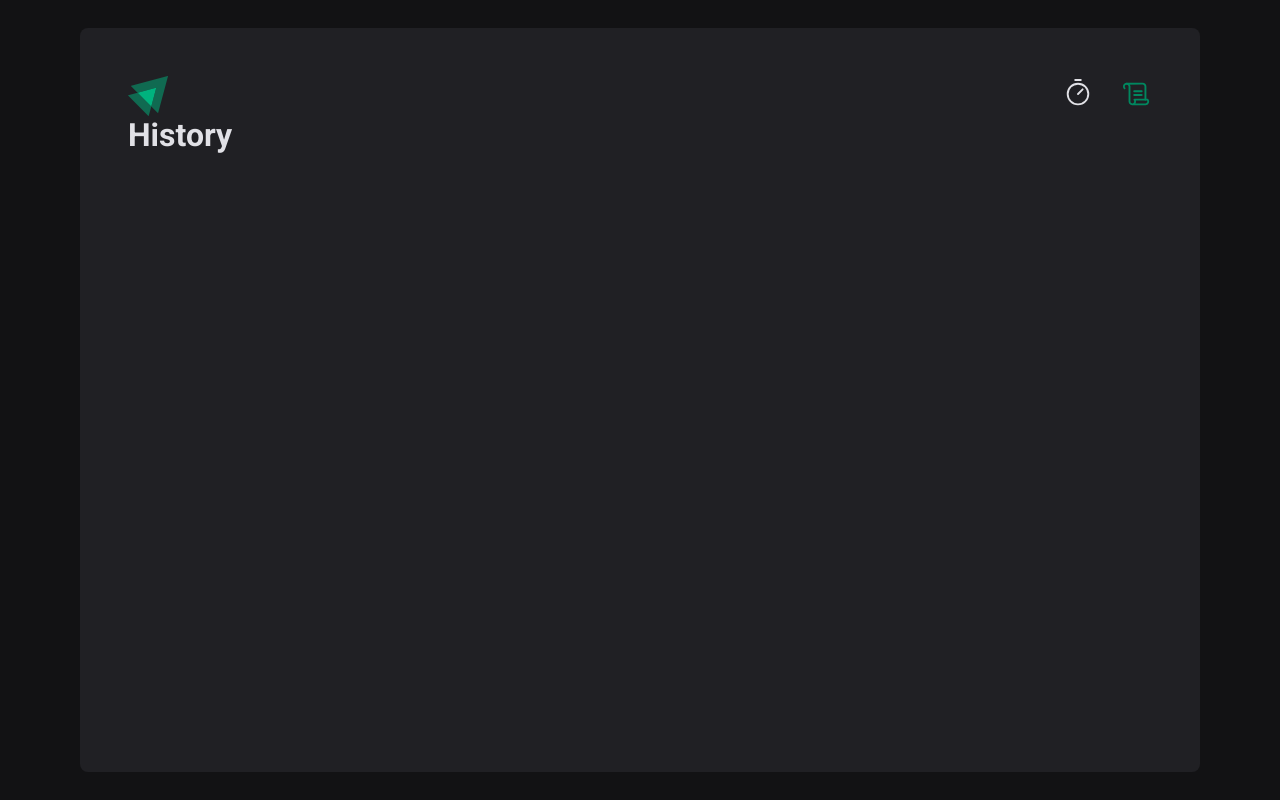
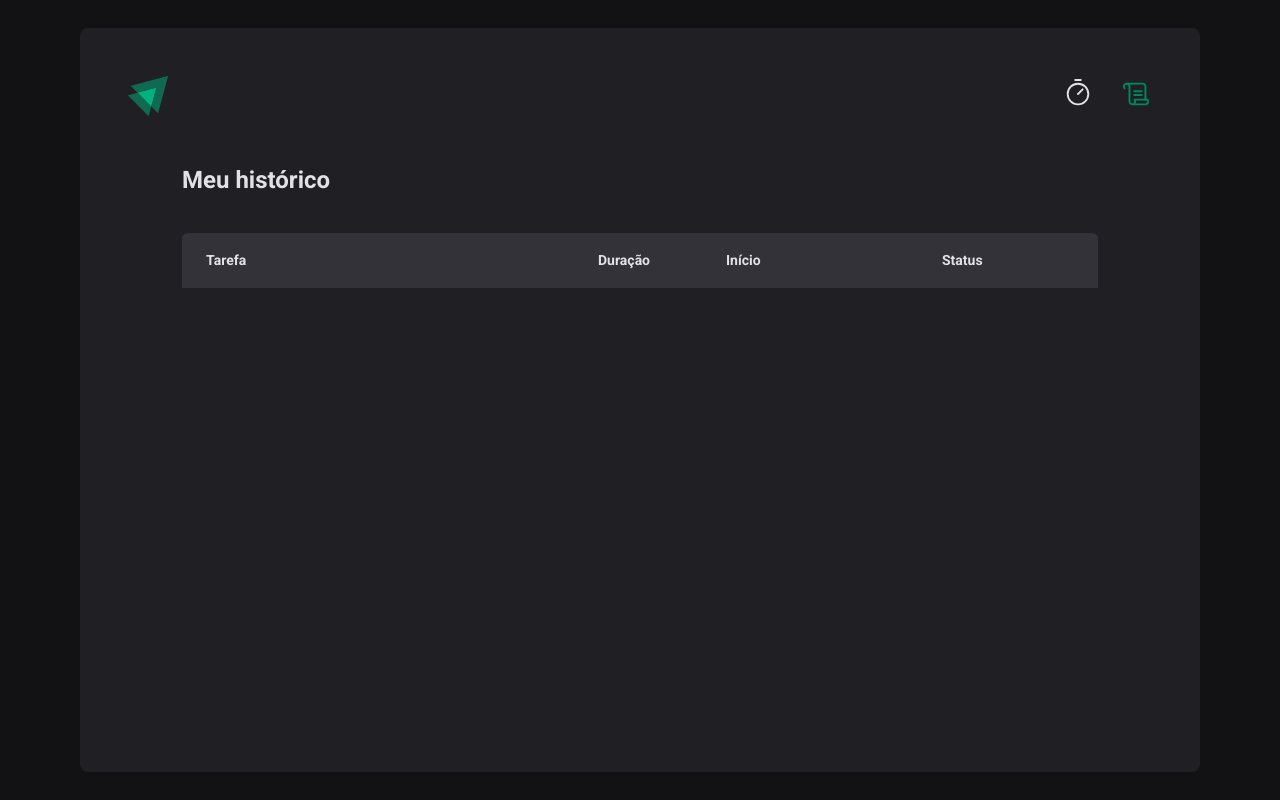
Before and after one commit to Lucariozin/ignite-timer, a React (Vite) app: page /history in a window 1280 px wide. Built offline with nearby package versions, Linux system fonts and the light colour scheme.

Commit message:
creating the history page and cycle status component.

```diff
--- a/package.json
+++ b/package.json
@@ -10,6 +10,7 @@
   },
   "dependencies": {
     "@hookform/resolvers": "^2.9.10",
+    "date-fns": "^2.29.3",
     "phosphor-react": "^1.4.1",
     "react": "^18.2.0",
     "react-dom": "^18.2.0",
--- /dev/null
+++ b/src/pages/History/components/CycleStatus/index.tsx
@@ -0,0 +1,32 @@
+import { Cycle } from '@contexts/CycleContext/types'
+
+import { Container, StatusBall } from './styles'
+
+export type Status = 'in-progress' | 'interrupted' | 'finished'
+
+interface CycleStatusProps {
+  cycle: Cycle
+}
+
+export const CycleStatus = ({ cycle }: CycleStatusProps) => {
+  const isInterrupted = !!cycle.interruptDate
+  const isFinished = !!cycle.finishDate
+
+  const currentStatus: Status = !isInterrupted && !isFinished ? 'in-progress' : isInterrupted ? 'interrupted' : 'finished'
+
+  const statusTexts = {
+    'in-progress': 'Em andamento',
+    'interrupted': 'Interrompido',
+    'finished': 'Concluído',
+  }
+
+  const currentStatusText = statusTexts[currentStatus]
+
+  return (
+    <Container>
+      <StatusBall status={currentStatus} />
+
+      {currentStatusText}
+    </Container>
+  )
+}
--- /dev/null
+++ b/src/pages/History/components/CycleStatus/styles.ts
@@ -0,0 +1,41 @@
+import styled, { css } from 'styled-components'
+
+import { Status } from '.'
+
+export const Container = styled.div`
+  display: flex;
+  align-items: center;
+  font-size: 0.875rem;
+  font-weight: 400;
+  padding: 1.2rem 0;
+`
+
+interface StatusBallProps {
+  status: Status
+}
+
+type statusColors = {
+  [K in Status]: string
+}
+
+export const StatusBall = styled.div<StatusBallProps>`
+  ${({ theme, status }) => {
+    const statusColors: statusColors = {
+      'in-progress': theme.palette.orange[200],
+      'interrupted': theme.palette.red[500],
+      'finished': theme.palette.green[200],
+    }
+
+    const currentStatusColor = statusColors[status]
+
+    return css`
+      background-color: ${currentStatusColor};
+    `
+  }}
+
+  width: 8px;
+  height: 8px;
+  margin-right: 8px;
+  margin-bottom: 2px;
+  border-radius: 50%;
+`
--- a/src/pages/History/index.tsx
+++ b/src/pages/History/index.tsx
@@ -1,5 +1,60 @@
+import { formatDistance } from 'date-fns'
+import ptBR from 'date-fns/locale/pt-BR'
+
+import { useCycle } from '@contexts/CycleContext'
+
+import { CycleStatus } from './components/CycleStatus'
+
+import { Container, HistoryListContainer, HistoryListHeader, HistoryListScrollContainer, HistoryRow, Item, Title } from './styles'
+
 export const History = () => {
+  const { historyList } = useCycle()
+
+  const formatMinutesAmount = (minutesAmount: number) => {
+    const formattedMinutesAmount = minutesAmount === 1 ? `${minutesAmount} minuto` : `${minutesAmount} minutos`
+
+    return formattedMinutesAmount
+  }
+
+  const formatStartDate = (startDate: Date) => {
+    const formattedDate = formatDistance(startDate, new Date(), { locale: ptBR, addSuffix: true })
+
+    return formattedDate
+  }
+
+  console.log(historyList)
+
   return (
-    <h1>History</h1>
+    <Container>
+      <Title>Meu histórico</Title>
+
+      <HistoryListContainer>
+        <HistoryListHeader>
+          <Item>Tarefa</Item>
+          <Item>Duração</Item>
+          <Item>Início</Item>
+          <Item>Status</Item>
+        </HistoryListHeader>
+
+        <HistoryListScrollContainer>
+
+          {historyList.map((cycle) => {
+            const minutesAmount = formatMinutesAmount(cycle.minutesAmount)
+            const startDate = formatStartDate(cycle.startDate)
+
+            return (
+              <HistoryRow key={cycle.id}>
+                <Item>{cycle.taskName}</Item>
+                <Item>{minutesAmount}</Item>
+                <Item>{startDate}</Item>
+
+                <CycleStatus cycle={cycle} />
+              </HistoryRow>
+            )
+          })}
+
+        </HistoryListScrollContainer>
+      </HistoryListContainer>
+    </Container>
   )
 }
--- /dev/null
+++ b/src/pages/History/styles.ts
@@ -0,0 +1,85 @@
+import styled, { css } from 'styled-components'
+
+export const Container = styled.div`
+  margin: 0 3rem 0 3.375rem;
+`
+
+export const Title = styled.h1`
+  font-size: 1.5rem;
+  margin-top: 3.125rem;
+`
+
+export const HistoryListContainer = styled.div`
+  margin-top: 2.2rem;
+`
+
+const BaseRow = css`
+  display: flex;
+  gap: 3.5rem;
+  padding: 0 1.5rem;
+  border-top: 4px solid ${({ theme }) => theme.palette.gray[600]};
+
+  & > div:nth-child(1) {
+    max-width: 24.5rem;
+    width: 100%;
+  }
+
+  & > div:nth-child(2) {
+    min-width: 4.5rem;
+  }
+
+  & > div:nth-child(3) {
+    min-width: 10rem;
+  }
+
+  & > div:nth-child(4) {
+    min-width: 8.25rem;
+  }
+`
+
+export const HistoryListHeader = styled.header`
+  ${BaseRow}
+
+  margin-right: 6px;
+  border-radius: 8px 8px 0 0;
+  background-color: ${({ theme }) => theme.palette.gray[500]};
+
+  & > div {
+    font-weight: 700;
+  }
+`
+
+export const Item = styled.div`
+  font-size: 0.875rem;
+  font-weight: 400;
+  text-align: left;
+  padding: 1.2rem 0;
+`
+
+export const HistoryListScrollContainer = styled.div`
+  height: 26.3rem;
+  overflow-y: scroll;
+
+  &::-webkit-scrollbar {
+    width: 6px;
+  }
+
+  &::-webkit-scrollbar-thumb {
+    background-color: ${({ theme }) => theme.palette.gray[400]};
+    border-radius: 20px;
+  }
+
+  scrollbar-width: thin;
+  scrollbar-color: ${({ theme }) => theme.palette.gray[400]};
+`
+
+export const HistoryRow = styled.div`
+  ${BaseRow}
+
+  background-color: ${({ theme }) => theme.palette.gray[550]};
+
+  & > div {
+    font-weight: 400;
+    color: ${({ theme }) => theme.palette.gray[200]};
+  }
+`
--- a/src/pages/Home/index.tsx
+++ b/src/pages/Home/index.tsx
@@ -131,7 +131,7 @@ export const Home = () => {
   }, [currentCycle])
 
   const startNewCycleButtonIsDisabled = !taskName || !minutesAmount
-  const interruptCycleButtonIsVisible = currentCycle && !currentCycle.interruptDate
+  const interruptCycleButtonIsVisible = currentCycle && !currentCycle.interruptDate && !currentCycle.finishDate
 
   return (
     <CycleForm onSubmit={handleSubmit(handleCycleFormSubmit)}>
--- a/src/pages/Home/styles.ts
+++ b/src/pages/Home/styles.ts
@@ -1,4 +1,4 @@
-import styled, { css } from 'styled-components'
+import styled from 'styled-components'
 
 export const CycleForm = styled.form`
   display: flex;
--- a/src/styles/theme.ts
+++ b/src/styles/theme.ts
@@ -12,6 +12,7 @@ export const theme = {
       700: '#121214',
     },
     green: {
+      200: '#04D361',
       400: '#00B37E',
       500: '#00875F',
       600: '#015F43',
@@ -21,6 +22,9 @@ export const theme = {
       600: '#AB222E',
       700: '#7A1921',
     },
+    orange: {
+      200: '#FBA94C',
+    },
   },
 }
 
```
Also changed, not shown: 1 other file (tests, documents, lock files or other folders).
